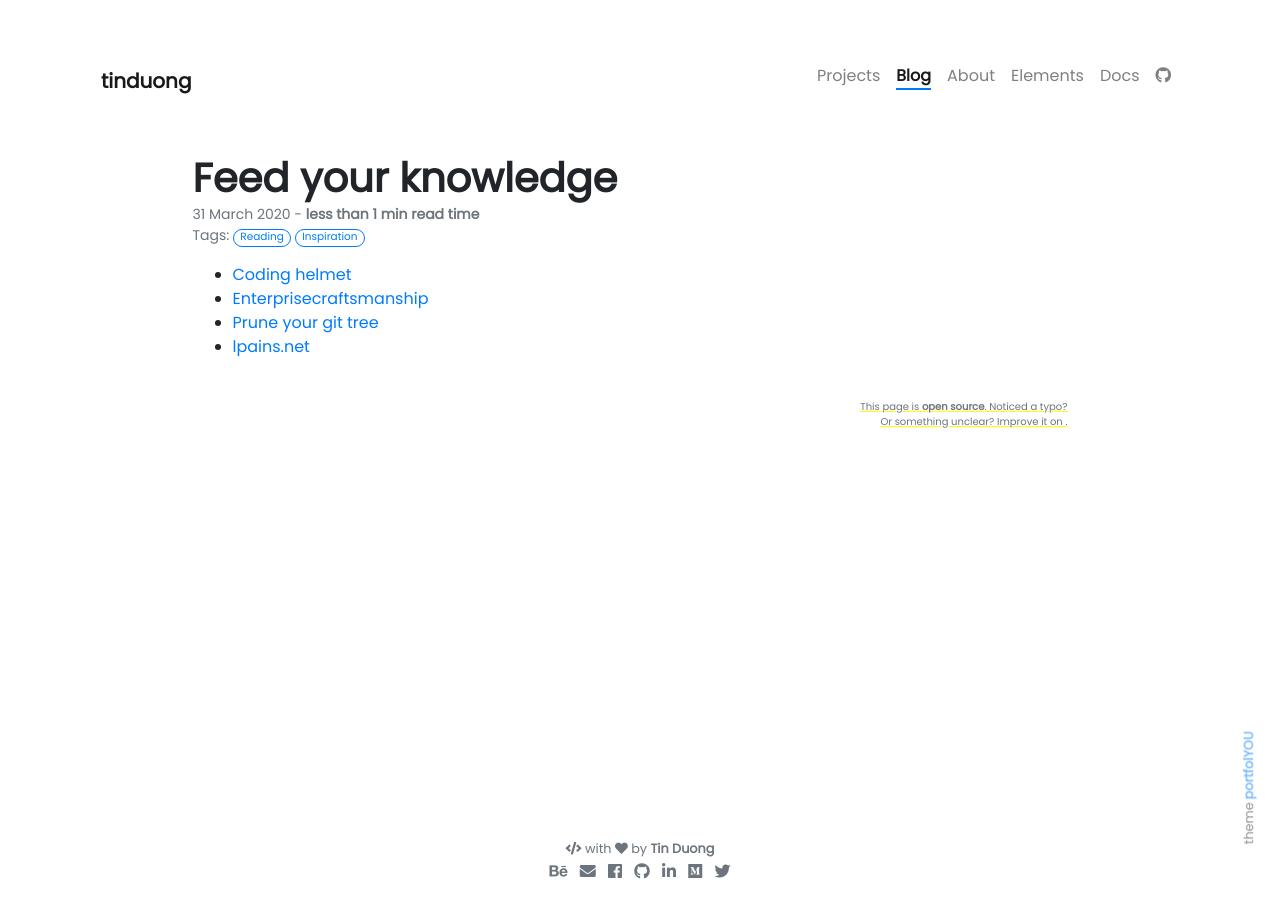
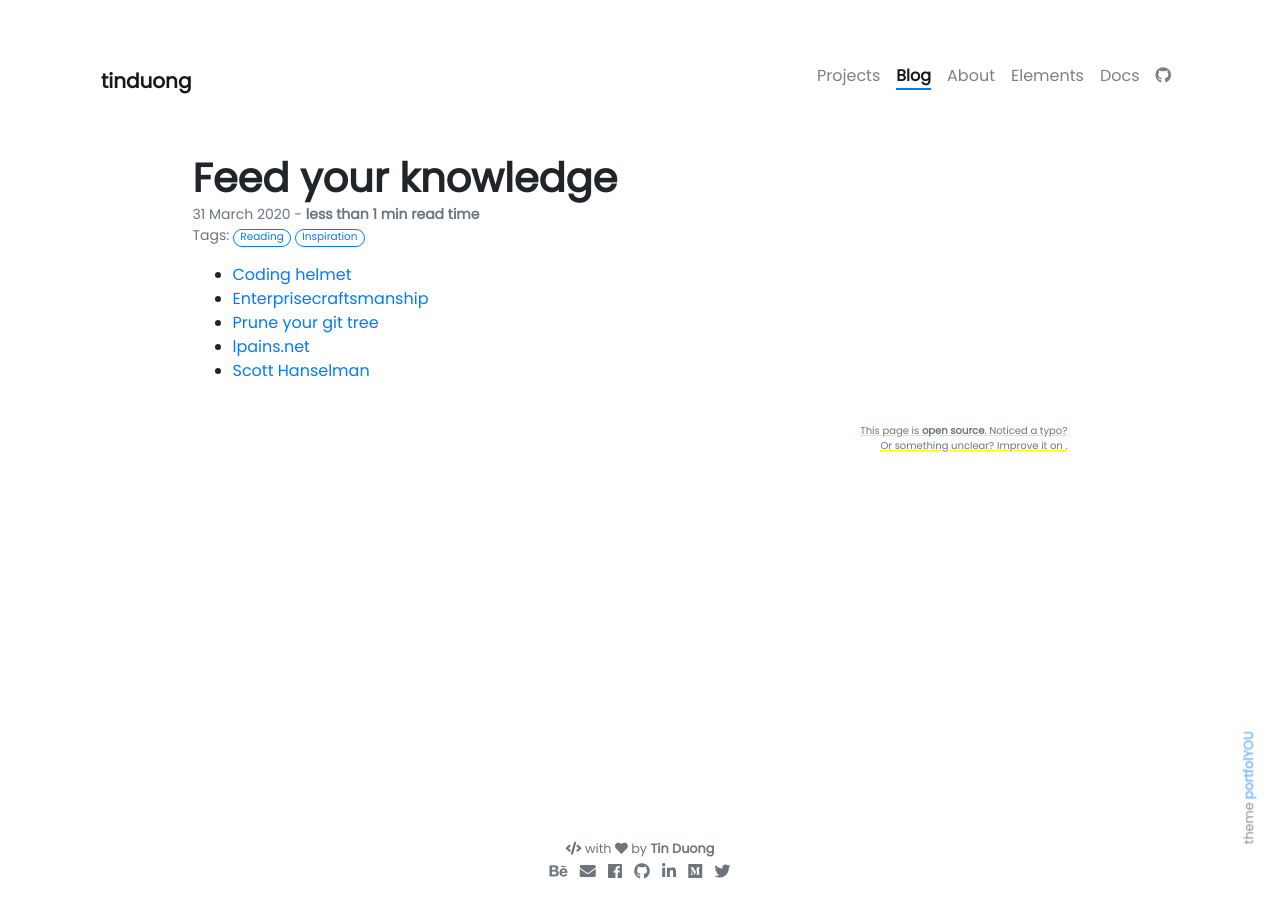
Before and after one commit to tinduong/tinduong.github.io, a Jekyll site: the page built from _posts/2020-03-31-Inpirational-Content.md, in a window 1280 px wide. Built offline with Jekyll 4.4.1, drawn with Linux system fonts in a browser that asks for light colours; nearby versions of some CDN libraries; our own code applies the rules of GitHub Pages for plain Markdown files.

Commit message:
Update 2020-03-31-Inpirational-Content.md
Add Scott Hanselman link

```diff
--- a/_posts/2020-03-31-Inpirational-Content.md
+++ b/_posts/2020-03-31-Inpirational-Content.md
@@ -11,3 +11,4 @@ description: A list of good article to read.
 * [Enterprisecraftsmanship](https://enterprisecraftsmanship.com/){:target="_blank"}
 * [Prune your git tree](http://www.fizerkhan.com/blog/posts/Clean-up-your-local-branches-after-merge-and-delete-in-GitHub.html){:target="_blank"}
 * [lpains.net](http://lpains.net/){:target="_blank"}
+* [Scott Hanselman](https://www.hanselman.com/){:target="_blank"}
```
